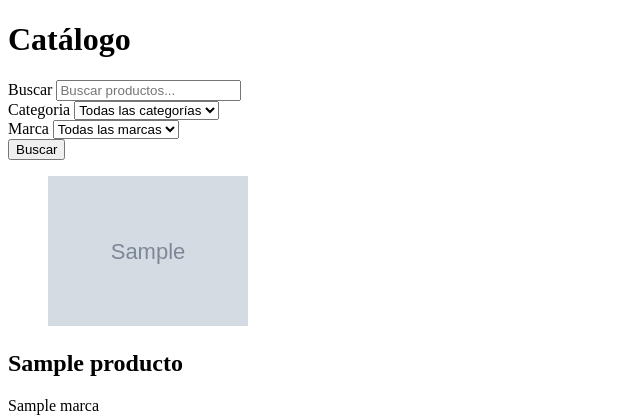
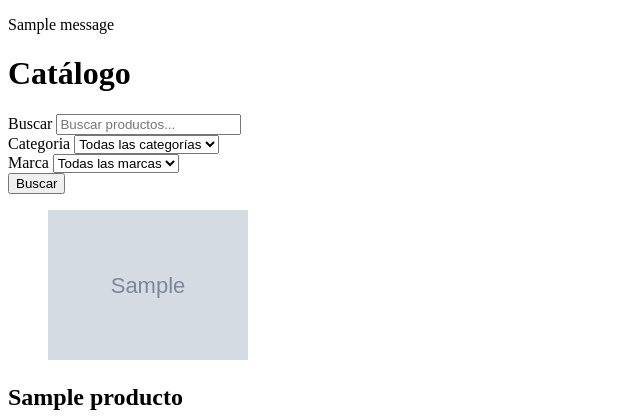
Before and after one commit to cristian9103/project_store, a Django app: page /productos/ in a window 1280 px wide. Shown: the part 26-446 px from the top of the page, without its empty margins (0-640 px from the left). Run offline with Django 5.2, Linux system fonts and the light colour scheme; tables that the repository leaves empty hold one stand-in row (values such as "Sample post"); grey boxes marked "Sample" are stand-in pictures; one stand-in notice (Sample message) is shown.

Commit message:
Se modifica el archivo templates/base.html

```diff
--- a/templates/base.html
+++ b/templates/base.html
@@ -35,6 +35,16 @@
 
     <main>
 
+        {% if messages %}
+            <section>
+                {% for message in messages %}
+                    <p class="{{ message.tags}}">
+                        {{ message }}
+                    </p>
+                {% endfor %}
+            </section>
+        {% endif %}
+
         {% block content %}
 
         {% endblock %}
```
